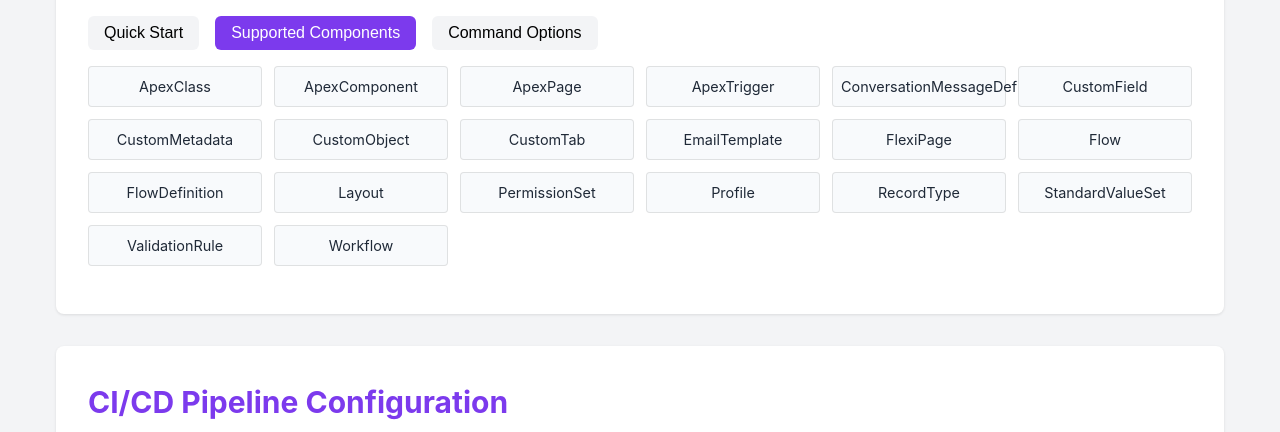
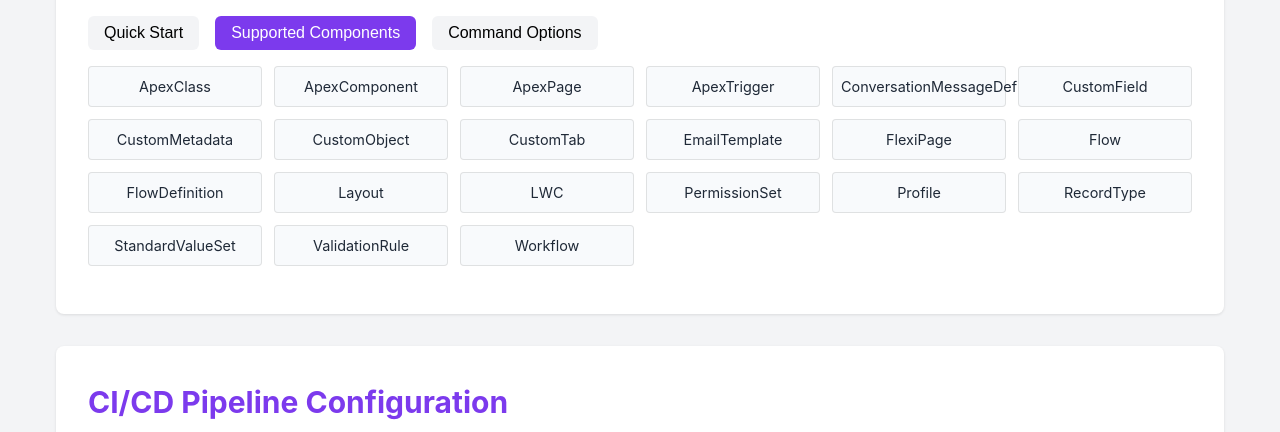
Before and after one commit to thephani/SimpleSfCLI, a website: page index.html in a window 1280 px wide. Both pictures are taken after a click on the button "Supported Components". Shown: the part 825-1257 px from the top of the page. Drawn offline with nearby package versions, Linux system fonts and the light colour scheme.

Commit message:
updated doc

```diff
--- a/index.html
+++ b/index.html
@@ -284,12 +284,14 @@
 							<div class="component-item">Flow</div>
 							<div class="component-item">FlowDefinition</div>
 							<div class="component-item">Layout</div>
+							<div class="component-item">LWC</div>
 							<div class="component-item">PermissionSet</div>
 							<div class="component-item">Profile</div>
 							<div class="component-item">RecordType</div>
 							<div class="component-item">StandardValueSet</div>
 							<div class="component-item">ValidationRule</div>
 							<div class="component-item">Workflow</div>
+
 						</div>
 					</div>
 
```
Also changed, not shown: README.md.
